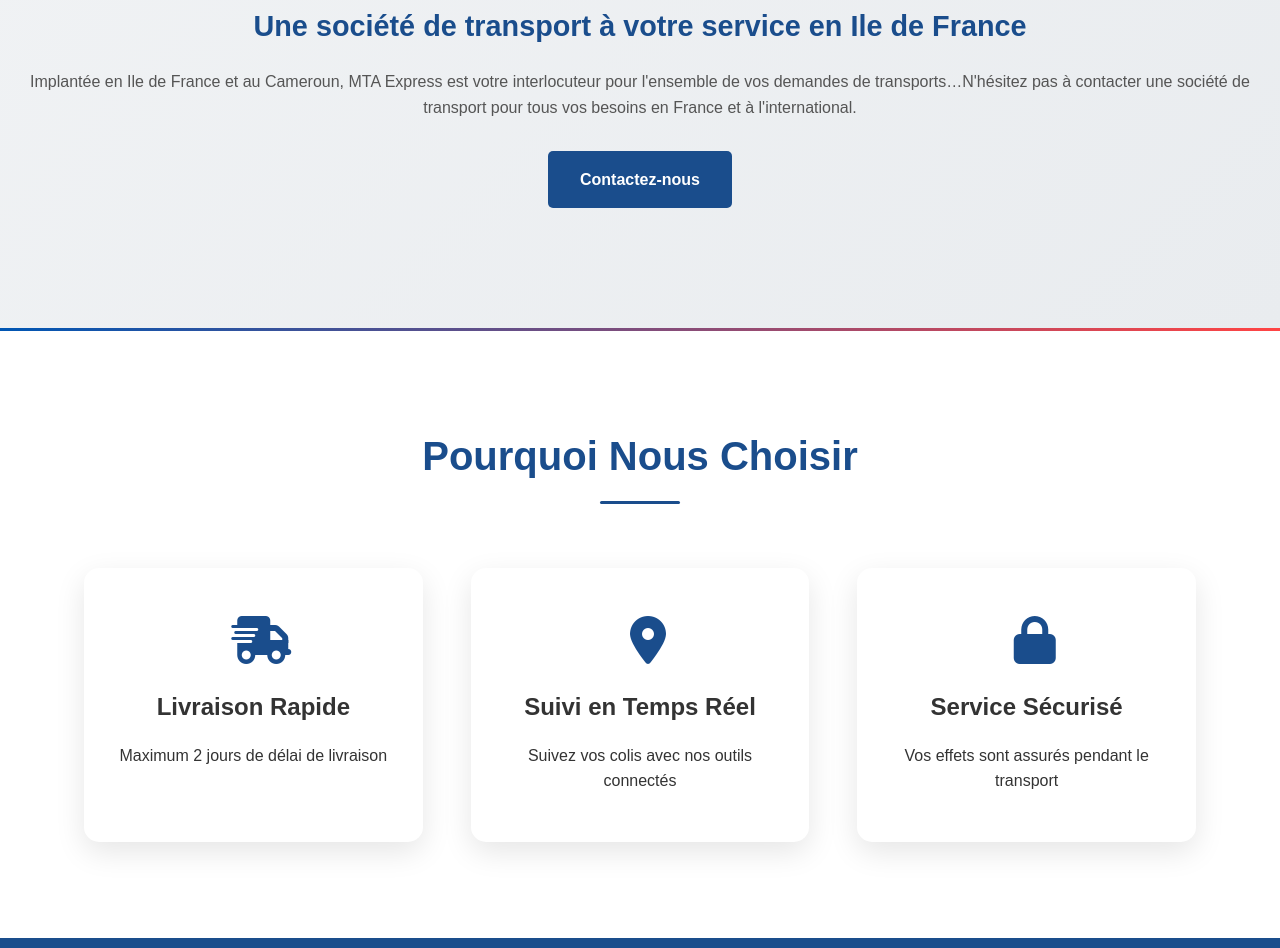
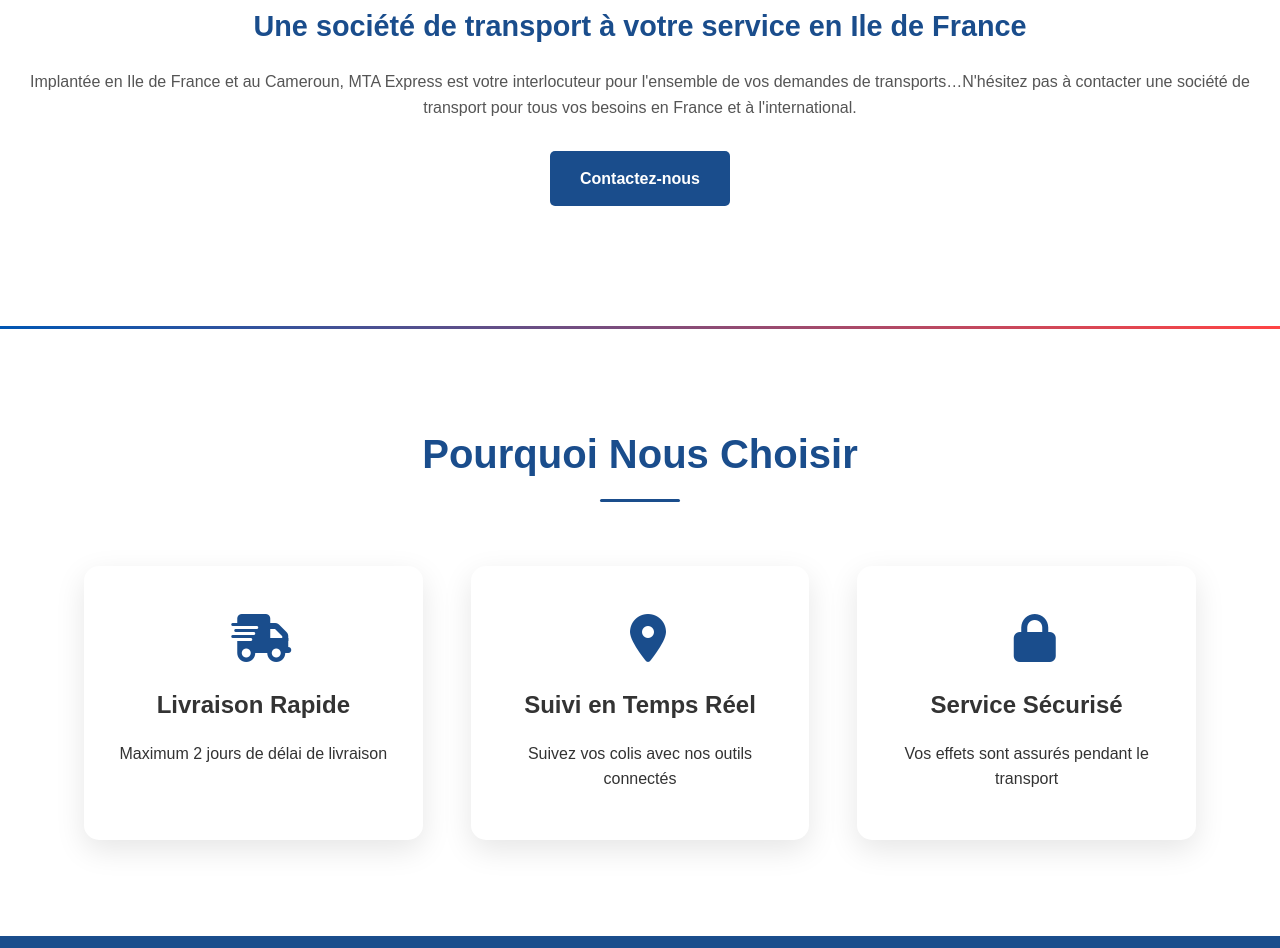
Before and after one commit to SNATI123/mta-cameroun, a plain HTML site: page index.html in a window 1280 px wide. Shown: the part 2914-3862 px from the top of the page. Drawn offline with Linux system fonts and the light colour scheme.

Commit message:
presque presque Acc

```diff
--- a/css/style.css
+++ b/css/style.css
@@ -17,6 +17,7 @@ body {
     font-family: 'Arial', sans-serif;
     line-height: 1.6;
     color: var(--text-color);
+    background-color: var(--white);
 }
 
 
@@ -2499,13 +2500,16 @@ img::before {
 /* Où nous trouver Section */
 .ou-nous-trouver {
     padding: 80px 0;
-    background: linear-gradient(135deg, #f8f9fa 0%, #e9ecef 100%);
+    /* background: linear-gradient(135deg, #f8f9fa 0%, #e9ecef 100%);
+     */
 }
 
 .ou-nous-trouver .container {
     max-width: 1400px;
     margin: 0 auto;
     padding: 0 20px;
+    background-color: var(--white);
+
 }
 
 .ou-nous-trouver h2 {
@@ -2717,7 +2721,7 @@ img::before {
     display: inline-block;
     padding: 15px 30px;
     background: var(--primary-color);
-    color: var(--white);
+    color: white;
     text-decoration: none;
     border-radius: 5px;
     font-weight: 600;
@@ -2831,7 +2835,7 @@ img::before {
     display: inline-block;
     padding: 15px 30px;
     background: var(--primary-color);
-    color: var(--white);
+    color: white;
     text-decoration: none;
     border-radius: 5px;
     font-weight: 600;
@@ -3238,21 +3242,3 @@ img::before {
         grid-template-columns: 1fr;
     }
 }
-
-/* Button Styles */
-.cta-button {
-    display: inline-block;
-    padding: 1rem 2rem;
-    background: var(--primary-color);
-    color: var(--white);
-    text-decoration: none;
-    border-radius: 5px;
-    transition: all 0.3s ease;
-    border: none;
-}
-
-.cta-button:hover {
-    background: #123b6d;
-    transform: translateY(-2px);
-    box-shadow: 0 5px 15px rgba(0,0,0,0.2);
-}
```
